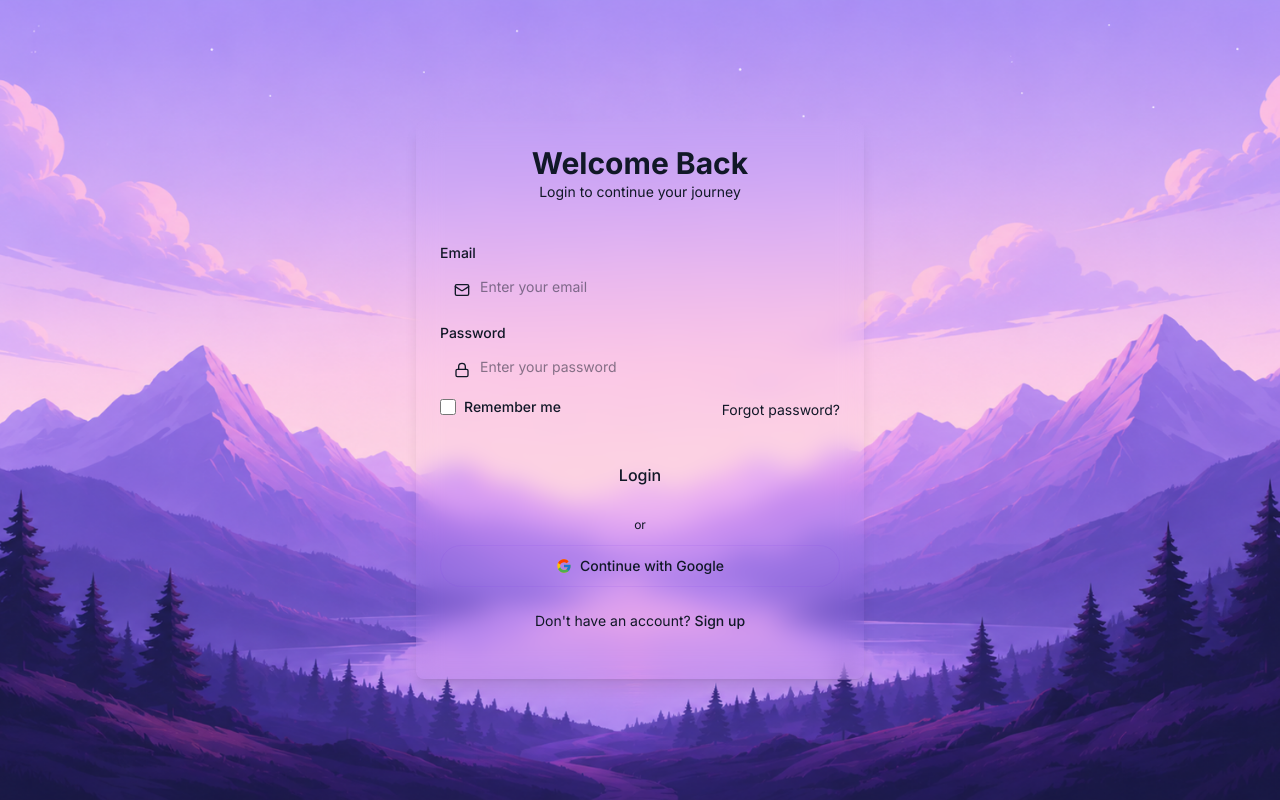
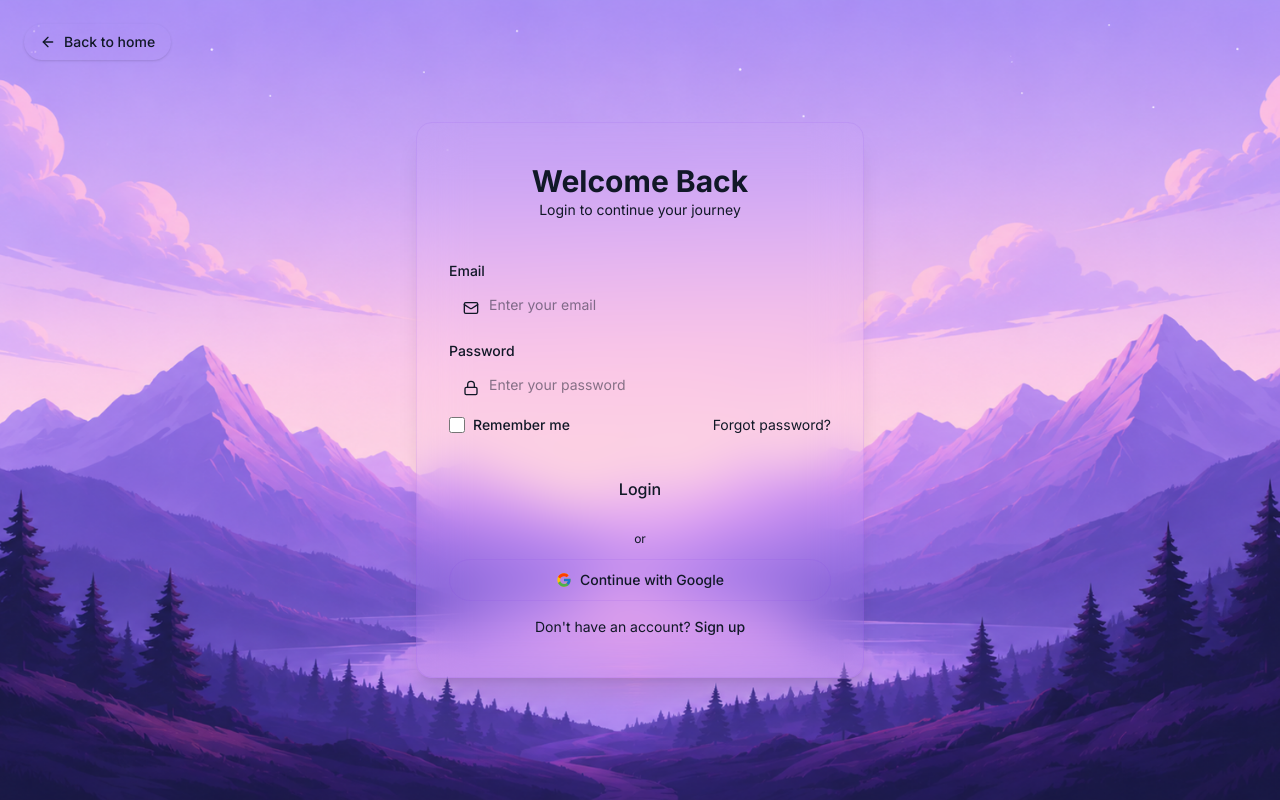
Before and after one commit to Aayushi262005/AI-manager, a React (Vite) app: page /login in a window 1280 px wide. Built offline with nearby package versions, Linux system fonts and the light colour scheme.

Commit message:
added back to home in the login page

```diff
--- a/src/pages/Login.jsx
+++ b/src/pages/Login.jsx
@@ -1,25 +1,37 @@
-import React from 'react'
-import { Link,useNavigate} from 'react-router-dom'
+import React, { useState } from 'react'
+import { Link, useNavigate } from 'react-router-dom'
 import { auth } from '../config/Firebase'
-import {useState} from 'react'
+import { Layers, Mail, Lock, Eye, EyeOff, ArrowLeft } from "lucide-react";
 import signupbg from '../assets/Signbg.png'
-import { Layers, Mail, Lock, Eye, EyeOff, ArrowLeft } from "lucide-react";
 
 const Login = () => {
-    const navigate=useNavigate();
+  const navigate = useNavigate();
+
   return (
     <div
-  className="w-full min-h-screen flex items-center justify-center bg-cover bg-center py-8"
-  style={{ backgroundImage: `url(${signupbg})` }}>
-      <div className="bg-accent/60 backdrop-blur-md rounded-lg shadow-lg p-6 w-full max-w-md ">
+      className=" w-full min-h-screen flex items-center justify-center bg-cover bg-center py-8"
+      style={{ backgroundImage: `url(${signupbg})` }}
+    >
+      <div className="mb-10">
+        <Link
+        to="/"
+        className="absolute top-6 left-6 flex items-center gap-2 px-4 py-2 text-sm font-medium text-primary bg-secondary rounded-full hover:opacity-90 transition-opacity shadow-sm"
+      >
+        <ArrowLeft className="w-4 h-4" />
+        Back to home
+      </Link>
+      </div>
+      <div className="bg-card/60 backdrop-blur-xl border border-border rounded-2xl shadow-xl shadow-primary/10 p-8 w-full max-w-md mx-4 py-10">
         <div className="text-center mb-6">
-         <h1 className="text-3xl font-bold text-foreground ">
+          <h1 className="text-3xl font-bold text-foreground">
             Welcome Back
           </h1>
           <p className="text-sm text-muted-foreground leading-relaxed">
             Login to continue your journey
           </p>
-        <div className="w-15 h-1 bg-gradient-to-r from-primary to-chart-3 rounded-full mx-auto mt-3 mb-6"></div>
+          <div className="w-14 h-1 bg-gradient-to-r from-primary to-chart-3 rounded-full mx-auto mt-3" />
+        </div>
+
         <form>
           <div>
             <label htmlFor="email" className="block text-sm font-medium text-foreground mt-1.5 text-left">
@@ -27,35 +39,48 @@ const Login = () => {
             </label>
             <div className="relative">
               <Mail className="absolute left-3.5 top-1/2 -translate-y-1/2 w-4 h-4 text-muted-foreground" />
-              <input type="email" placeholder="Enter your email" className="w-full pl-10 px-4 py-2 mt-1.5 text-sm text-foreground bg-background rounded-md focus:outline-none focus:ring-2 focus:ring-primary focus:border-transparent mb-3" />
+              <input
+                id="email"
+                type="email"
+                placeholder="Enter your email"
+                className="w-full pl-10 px-4 py-2 mt-1.5 text-sm text-foreground bg-background rounded-md focus:outline-none focus:ring-2 focus:ring-primary focus:border-transparent mb-3"
+              />
             </div>
           </div>
+
           <div>
             <label htmlFor="password" className="block text-sm font-medium text-foreground mt-1.5 text-left">
               Password
             </label>
             <div className="relative">
               <Lock className="absolute left-3.5 top-1/2 -translate-y-1/2 w-4 h-4 text-muted-foreground" />
-                <input type="password" placeholder="Enter your password" className="w-full pl-10 px-4 py-2 mt-1.5 text-sm text-foreground bg-background  rounded-md focus:outline-none focus:ring-2 focus:ring-primary focus:border-transparent mb-3 " />
+              <input
+                id="password"
+                type="password"
+                placeholder="Enter your password"
+                className="w-full pl-10 px-4 py-2 mt-1.5 text-sm text-foreground bg-background rounded-md focus:outline-none focus:ring-2 focus:ring-primary focus:border-transparent mb-3"
+              />
             </div>
           </div>
+
           <div className="flex justify-between">
-            <div>
             <label className="text-sm flex items-center gap-2 text-muted-foreground cursor-pointer select-none">
-                  <input type="checkbox" className="text-sm w-4 h-4 rounded accent-primary"/>
+              <input type="checkbox" className="w-4 h-4 rounded accent-primary" />
               Remember me
             </label>
-            </div>
-            <div>
             <a href="#" className="text-sm text-primary hover:underline">
               Forgot password?
             </a>
           </div>
-          </div>
-          <button  type="submit" className="w-full mt-8 mb-2 items-center gap-2 px-4 py-2.5 text-base font-medium text-primary-foreground bg-primary rounded-md hover:opacity-90 ">
+
+          <button
+            type="submit"
+            className="w-full mt-8 mb-2 items-center gap-2 px-4 py-2.5 text-base font-medium text-primary-foreground bg-primary rounded-md hover:opacity-90"
+          >
             Login
           </button>
         </form>
+
         <div className="flex items-center gap-3 my-3">
           <div className="h-px flex-1 bg-border" />
           <span className="text-xs text-muted-foreground">or</span>
@@ -64,7 +89,7 @@ const Login = () => {
 
         <button
           type="button"
-              className="w-full flex items-center justify-center gap-2 py-2.5 rounded-full bg-secondary text-secondary-foreground text-sm font-medium border border-border hover:opacity-90 transition-opacity hover-text-primary hover:bg-secondary/80"
+          className="w-full flex items-center justify-center gap-2 py-2.5 rounded-full bg-secondary text-secondary-foreground text-sm font-medium border border-border hover:opacity-90 hover:bg-secondary/80 transition-opacity"
         >
           <svg width="16" height="16" viewBox="0 0 48 48">
             <path fill="#FFC107" d="M43.6 20.5H42V20H24v8h11.3c-1.6 4.6-6 8-11.3 8-6.6 0-12-5.4-12-12s5.4-12 12-12c3.1 0 5.9 1.2 8 3.1l5.7-5.7C34.6 6.1 29.6 4 24 4 12.9 4 4 12.9 4 24s8.9 20 20 20 20-8.9 20-20c0-1.3-.1-2.7-.4-3.5z"/>
@@ -75,7 +100,7 @@ const Login = () => {
           Continue with Google
         </button>
 
-            <p className="text-center text-sm text-muted-foreground mt-6">
+        <p className="text-center text-sm text-muted-foreground mt-4">
           Don&apos;t have an account?{" "}
           <Link to="/signup" className="text-primary font-medium hover:underline">
             Sign up
@@ -83,7 +108,6 @@ const Login = () => {
         </p>
       </div>
     </div>
-    </div>
   )
 }
 
--- a/src/pages/Signup.jsx
+++ b/src/pages/Signup.jsx
@@ -1,5 +1,6 @@
 import React from 'react'
 import { Link,useNavigate} from 'react-router-dom'
+import signupbg from '../assets/Signbg.png'
 
 const Signup = () => {
     const navigate= useNavigate();
```
Lines whose indentation alone changed are shown as unchanged.
